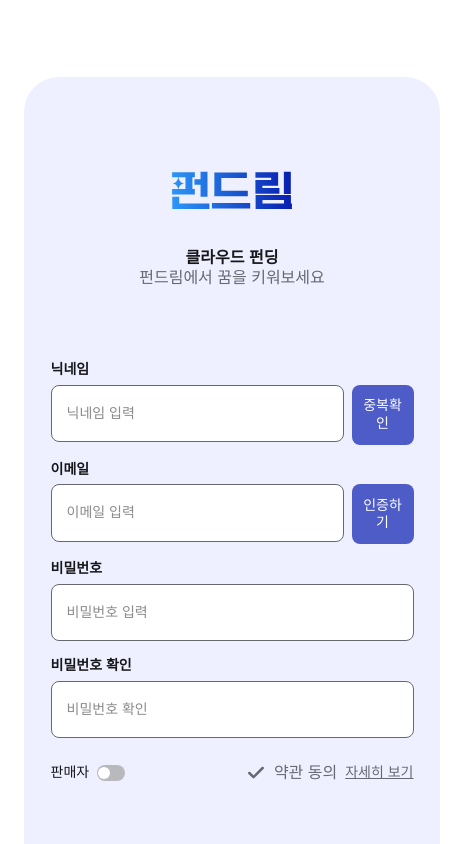
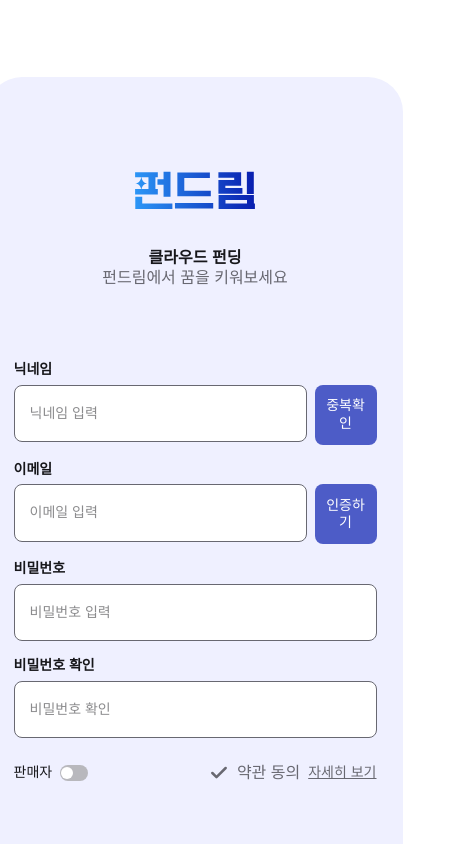
Before and after one commit to FRONTENDBOOTCAMP-13th/Final-11-Cutie, a Next.js app: page /signup in a window 390 px wide. Shown: the top 844 px of the page, 464 px wide, since content can reach past the window. Built offline with nearby package versions, Linux system fonts and the light colour scheme.

Commit message:
💄 fix media query

```diff
--- a/src/app/(user)/layout.tsx
+++ b/src/app/(user)/layout.tsx
@@ -2,7 +2,7 @@ import Logo from '../../../public/icons/logo.svg';
 
 export default function UserLayout({ children }: { children: React.ReactNode }) {
   return (
-    <div className="flex justify-center min-w-[464px] mobile:min-w-[745px]">
+    <div className="flex justify-center min-w-[320px] mobile:min-w-[745px]">
       <div className="flex flex-col w-[416px] mobile:w-[665px] h-fit mt-[77px] mb-[67px] bg-primary-50 rounded-[35px] mobile:rounded-[48px] tablet:rounded-[58px] px-[42px] py-[92px] mobile:px-[55px] mobile:py-[135px] gap-9 text-font-900 items-center">
         <h1>
           <Logo width={120} height={43} />
```
